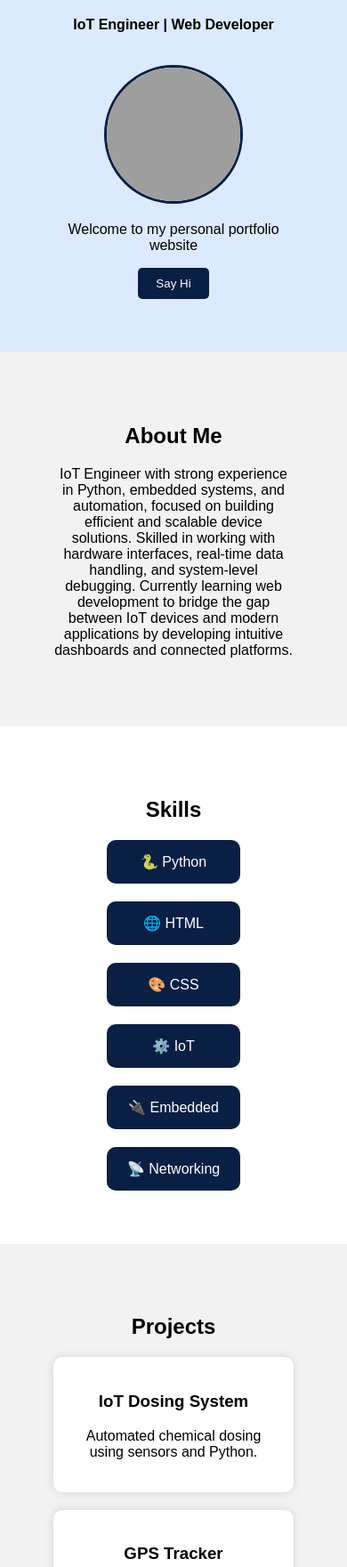
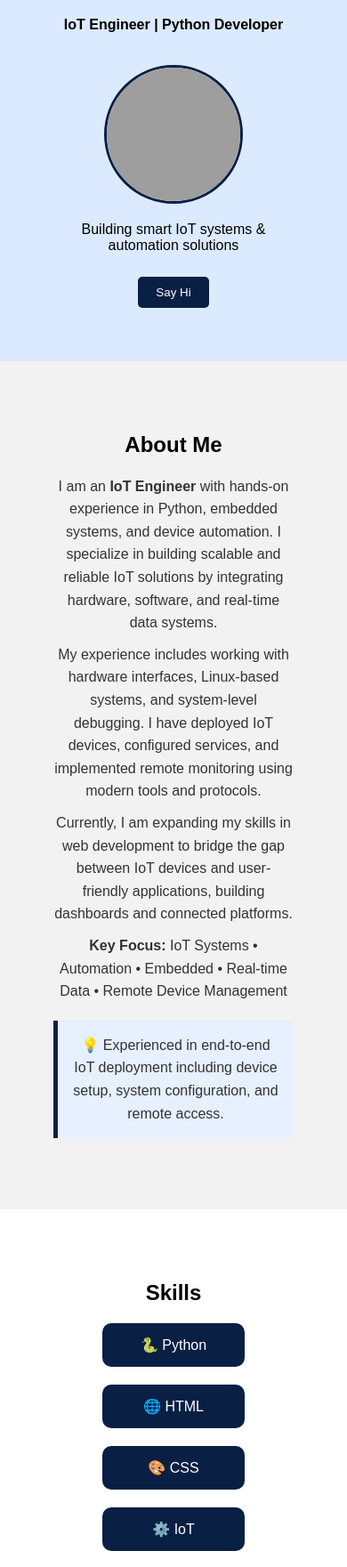
Before and after one commit to shilpamaurya123/iot-portfolio, a plain HTML site: page index.html in a window 390 px wide. Shown: the part 193-1954 px from the top of the page at 89% size. Drawn offline with Linux system fonts and the light colour scheme; grey boxes are pictures that could not be loaded.

Commit message:
Upgrade portfolio UI with professional layout and project sections
- Improved portfolio structure with Home, About, Skills, Projects, and Contact sections
- Added detailed IoT project descriptions with problem-solution approach
- Enhanced UI styling with hover effects and responsive layout
- Included professional summary and key focus areas
- Fixed image path and optimized layout for GitHub Pages deployment

```diff
--- a/index.html
+++ b/index.html
@@ -2,16 +2,16 @@
 <html>
 <head>
     <title>Shilpa Maurya Portfolio</title>
+
     <style>
-        html {
-            scroll-behavior: smooth;
-        }
+        html { scroll-behavior: smooth; }
 
         body {
             margin: 0;
             font-family: Arial;
         }
 
+        /* Navbar */
         .navbar {
             background-color: #0a1f44;
             padding: 15px;
@@ -25,40 +25,38 @@
             font-size: 18px;
         }
 
+        /* Sections */
         .section {
             padding: 60px;
             text-align: center;
         }
 
-        .home {
-            background-color: #dbeafe;
-        }
+        .home { background-color: #dbeafe; }
+        .about { background-color: #f2f2f2; }
+        .skills { background-color: #ffffff; }
+        .projects { background-color: #f2f2f2; }
+        .contact { background-color: #dbeafe; }
 
-        .about {
-            background-color: #f2f2f2;
-        }
-
-        .skills {
-            background-color: #ffffff;
-        }
-
-        .projects {
-            background-color: #f2f2f2;
-        }
-
-        .contact {
-            background-color: #dbeafe;
-        }
-
+        /* Profile */
         .profile-img {
             width: 150px;
             height: 150px;
             border-radius: 50%;
-            margin-top: 20px;
             border: 3px solid #0a1f44;
             object-fit: cover;
+            margin-top: 20px;
         }
 
+        /* About Styling */
+        .about p {
+            max-width: 700px;
+            margin: 10px auto;
+            font-size: 16px;
+            line-height: 1.6;
+            color: #333;
+        }
+
+        /* Skills */
         .skills-box {
             display: flex;
             justify-content: center;
@@ -71,9 +69,10 @@
             color: white;
             padding: 15px;
             border-radius: 10px;
-            width: 120px;
+            width: 130px;
         }
 
+        /* Projects */
         .projects-box {
             display: flex;
             justify-content: center;
@@ -83,12 +82,28 @@
 
         .project {
             background-color: white;
-            padding: 20px;
-            width: 250px;
-            border-radius: 10px;
-            box-shadow: 0px 0px 10px lightgray;
+            padding: 25px;
+            width: 300px;
+            border-radius: 12px;
+            box-shadow: 0px 5px 15px rgba(0,0,0,0.1);
+            text-align: left;
+            transition: 0.3s;
         }
 
+        .project:hover {
+            transform: translateY(-10px);
+        }
+
+        .project h3 {
+            color: #0a1f44;
+        }
+
+        .project p {
+            font-size: 14px;
+            color: #333;
+        }
+
+        /* Buttons */
         button {
             padding: 10px 20px;
             background-color: #0a1f44;
@@ -96,6 +111,7 @@
             border: none;
             border-radius: 5px;
             cursor: pointer;
+            margin-top: 10px;
         }
 
         button:hover {
@@ -103,6 +119,7 @@
         }
     </style>
 </head>
+
 <body>
 
 <!-- Navbar -->
@@ -117,10 +134,11 @@
 <!-- Home -->
 <div id="home" class="section home">
     <h1>Shilpa Maurya</h1>
-        <p><b>IoT Engineer | Web Developer</b></p>
+    <p><b>IoT Engineer | Python Developer</b></p>
 
     <img src="pic.jpg" class="profile-img">
-        <p>Welcome to my personal portfolio website</p>
+
+    <p>Building smart IoT systems & automation solutions</p>
 
     <button onclick="alert('Thanks for visiting 😊')">Say Hi</button>
 </div>
@@ -128,10 +146,28 @@
 <!-- About -->
 <div id="about" class="section about">
     <h2>About Me</h2>
+
     <p>
-            IoT Engineer with strong experience in Python, embedded systems, and automation, focused on building efficient and scalable device solutions. Skilled in working with hardware interfaces, real-time data handling, and system-level debugging.
+        I am an <b>IoT Engineer</b> with hands-on experience in Python, embedded systems, and device automation.
+        I specialize in building scalable and reliable IoT solutions by integrating hardware, software, and real-time data systems.
+    </p>
 
-Currently learning web development to bridge the gap between IoT devices and modern applications by developing intuitive dashboards and connected platforms.        </p>
+    <p>
+        My experience includes working with hardware interfaces, Linux-based systems, and system-level debugging.
+        I have deployed IoT devices, configured services, and implemented remote monitoring using modern tools and protocols.
+    </p>
+
+    <p>
+        Currently, I am expanding my skills in web development to bridge the gap between IoT devices and user-friendly applications,
+        building dashboards and connected platforms.
+    </p>
+
+    <p><b>Key Focus:</b> IoT Systems • Automation • Embedded • Real-time Data • Remote Device Management</p>
+
+    <!-- Highlight Box -->
+    <p style="background:#e6f0ff; padding:15px; border-left:5px solid #0a1f44; max-width:700px; margin:20px auto;">
+        💡 Experienced in end-to-end IoT deployment including device setup, system configuration, and remote access.
+    </p>
 </div>
 
 <!-- Skills -->
@@ -144,7 +180,7 @@ Currently learning web development to bridge the gap between IoT devices and mod
         <div class="skill">🎨 CSS</div>
         <div class="skill">⚙️ IoT</div>
         <div class="skill">🔌 Embedded</div>
-            <div class="skill">📡 Networking</div>
+        <div class="skill">📡 MQTT</div>
     </div>
 </div>
 
@@ -153,20 +189,26 @@ Currently learning web development to bridge the gap between IoT devices and mod
     <h2>Projects</h2>
 
     <div class="projects-box">
+
         <div class="project">
-                <h3>IoT Dosing System</h3>
-                <p>Automated chemical dosing using sensors and Python.</p>
+            <h3>Smart RMC Quality Monitoring</h3>
+            <p><b>Problem:</b> RMC loses flowability during transit.</p>
+            <p><b>Solution:</b> IoT system using pressure data to control dosing.</p>
+            <p><b>Tech:</b> Python, IoT, Sensors</p>
         </div>
 
         <div class="project">
-                <h3>GPS Tracker</h3>
-                <p>Real-time GPS tracking using SIM module and MQTT.</p>
+            <h3>GPS Tracking System</h3>
+            <p><b>Solution:</b> Real-time vehicle tracking using SIM & MQTT.</p>
+            <p><b>Tech:</b> Python, GPS</p>
         </div>
 
         <div class="project">
-                <h3>GPIO Control</h3>
-                <p>Raspberry Pi GPIO automation using Python.</p>
+            <h3>GPIO Automation</h3>
+            <p><b>Solution:</b> Device control using Raspberry Pi.</p>
+            <p><b>Tech:</b> Python, GPIO</p>
         </div>
+
     </div>
 </div>
 
```
Lines whose indentation alone changed are shown as unchanged.
